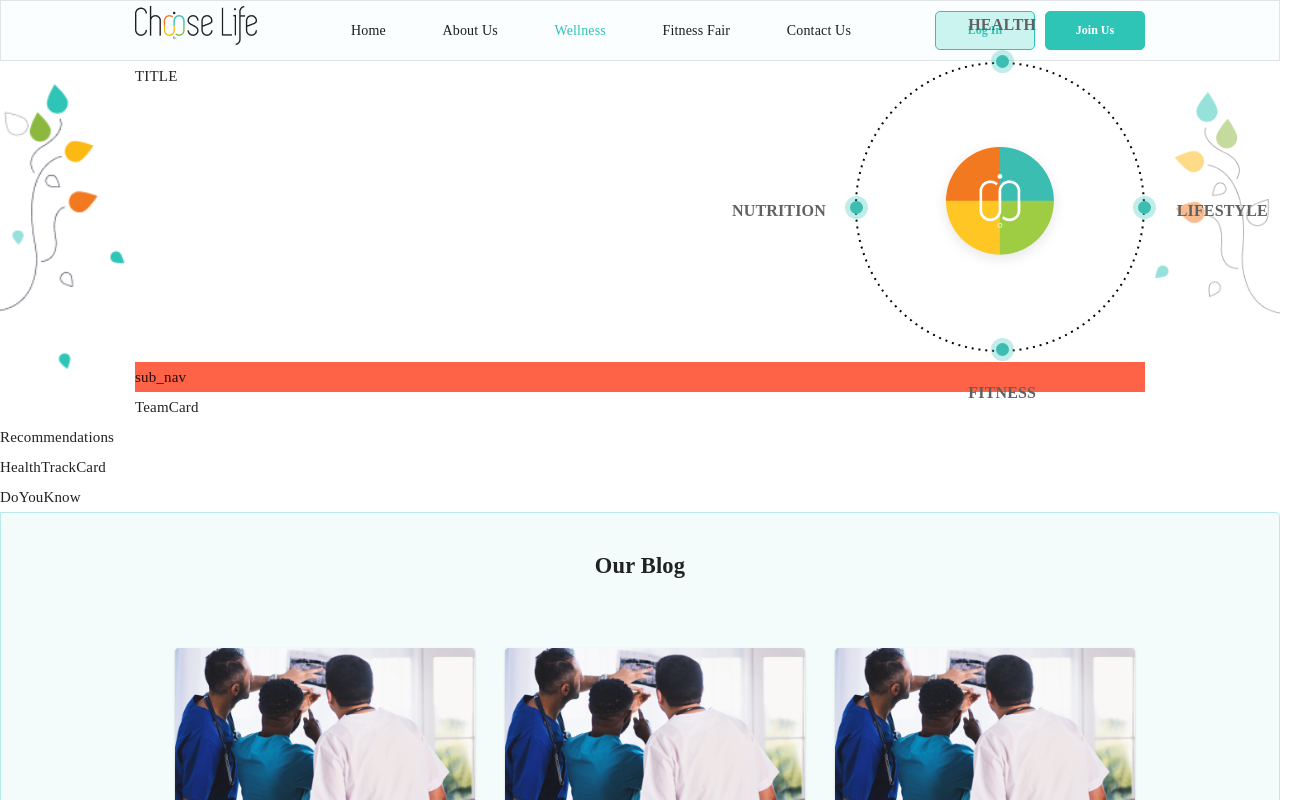
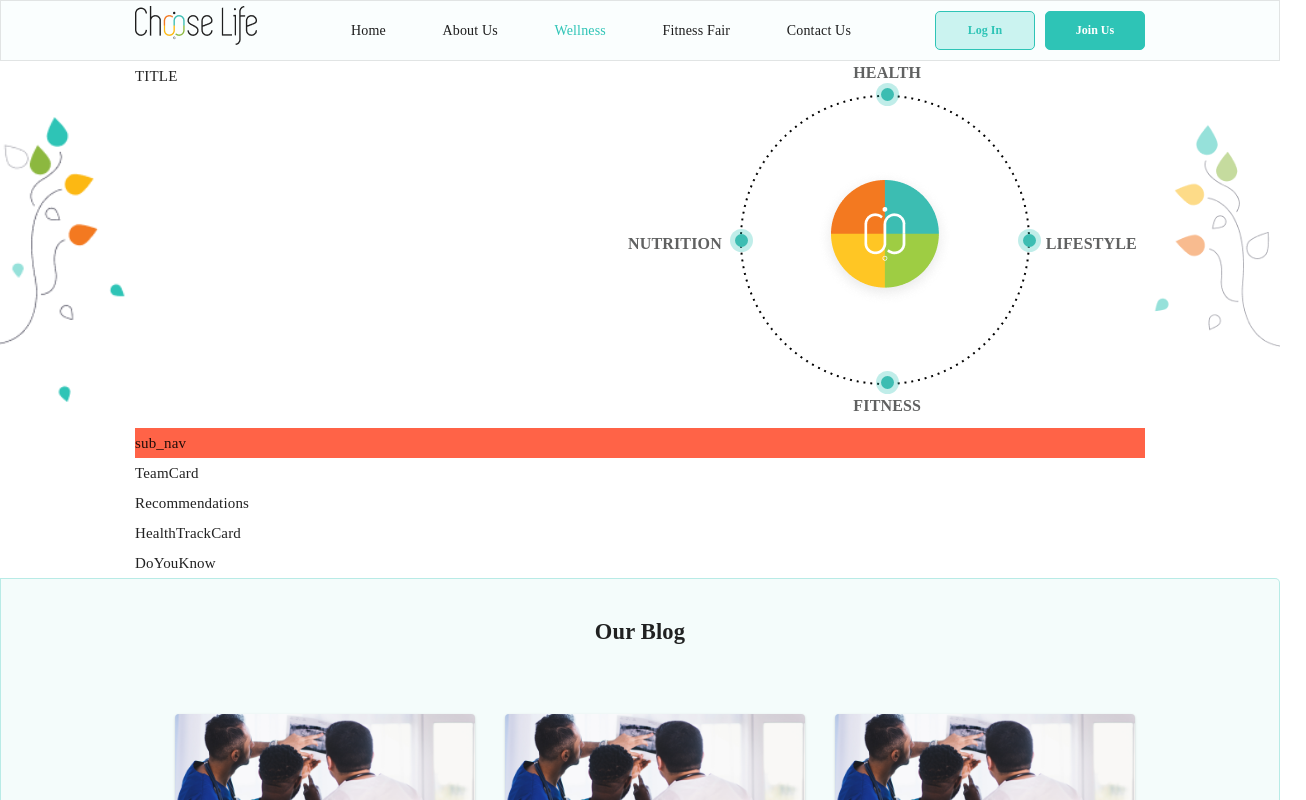
Before and after one commit to Kaeyz/react-app, a React (Create React App) app: page /wellness/individual/health in a window 1280 px wide. Shown: the top 800 px of the page, 1306 px wide, since content can reach past the window. Built offline with nearby package versions, Linux system fonts and the light colour scheme.

Commit message:
ADD: added components for wellness page

```diff
--- a/src/components/common/CircleCard.js
+++ b/src/components/common/CircleCard.js
@@ -9,6 +9,7 @@ import centerFrame from '../../assets/Frame.png';
 const Wrapper = styled.div`
 	justify-content: center;
 	display: flex;
+	padding: 3.3rem 11.5rem;
 	.circular {
 		position: relative;
 	}
@@ -68,24 +69,24 @@ const CircleCard = () => {
 				<img src={circle} alt="circular"  />
 				<div className="Parentnode Parentnode0">
 					<div className="node">
-						<h2 className="flex" style={{marginTop:'-4rem'}}>HEALTH</h2>
+						<h2 className="flex" style={{marginTop:'-2.5rem'}}>HEALTH</h2>
 					</div>
 				</div>
 				<div className="Parentnode Parentnode1">
 					<div className="node">
-						<h2 className="flex" style={{marginTop:'4rem'}}>FITNESS</h2>
+						<h2 className="flex" style={{marginTop:'2rem'}}>FITNESS</h2>
 
 					</div>
 				</div>
 				<div className="Parentnode Parentnode2">
 					<div className="node">
-						<h2 className="flex" style={{marginLeft:'-15.5rem'}}>NUTRITION</h2>
+						<h2 className="flex" style={{marginLeft:'-13.3rem'}}>NUTRITION</h2>
 
 					</div>
 				</div>
 				<div className="Parentnode Parentnode3">
 					<div className="node">
-						<h2 className="flex" style={{marginRight:'-15.5rem',}}>LIFESTYLE</h2>
+						<h2 className="flex" style={{marginRight:'-12.3rem',}}>LIFESTYLE</h2>
 
 					</div>
 				</div>
--- /dev/null
+++ b/src/components/wellness/individual/DoYouKnow.js
@@ -0,0 +1,27 @@
+import React from 'react';
+import Container from '../../common/Container';
+import styled from 'styled-components';
+
+//import PropTypes from 'prop-types';
+
+const Wrapper = styled.div`
+
+
+`;
+
+function DoYouKnow() {
+	return (
+		<Wrapper>
+			<Container>
+				{/* Code goes here */}
+				DoYouKnow
+			</Container>
+		</Wrapper>
+	);
+}
+
+DoYouKnow.propTypes = {
+
+};
+
+export default DoYouKnow;
--- /dev/null
+++ b/src/components/wellness/individual/HealthTrackCard.js
@@ -0,0 +1,27 @@
+import React from 'react';
+import Container from '../../common/Container';
+import styled from 'styled-components';
+
+//import PropTypes from 'prop-types';
+
+const Wrapper = styled.div`
+
+
+`;
+
+function HealthTrackCard() {
+	return (
+		<Wrapper>
+			<Container>
+				{/* Code goes here */}
+				HealthTrackCard
+			</Container>
+		</Wrapper>
+	);
+}
+
+HealthTrackCard.propTypes = {
+
+};
+
+export default HealthTrackCard;
--- /dev/null
+++ b/src/components/wellness/individual/Recommendations.js
@@ -0,0 +1,27 @@
+import React from 'react';
+import Container from '../../common/Container';
+import styled from 'styled-components';
+
+//import PropTypes from 'prop-types';
+
+const Wrapper = styled.div`
+
+
+`;
+
+function Recommendations() {
+	return (
+		<Wrapper>
+			<Container>
+				{/* 				Code goes here */}
+				Recommendations
+			</Container>
+		</Wrapper>
+	);
+}
+
+Recommendations.propTypes = {
+
+};
+
+export default Recommendations;
--- a/src/views/wellness/individual/Health.js
+++ b/src/views/wellness/individual/Health.js
@@ -4,15 +4,18 @@ import Subscribe from '../../../components/subscribe/Subscribe';
 import LatestBlog from '../../../components/blog/LatestBlog';
 import MainBanner from '../../../components/wellness/individual/MainBanner';
 import TeamCard from '../../../components/wellness/individual/TeamCard';
+import Recommendations from '../../../components/wellness/individual/Recommendations';
+import DoYouKnow from '../../../components/wellness/individual/DoYouKnow';
+import HealthTrackCard from '../../../components/wellness/individual/HealthTrackCard';
 
 const Health = () => {
 	return (
 		<AppLayout>
 			<MainBanner page="lifestyle"/>
 			<TeamCard />
-			<p>Recommendations</p>
-			<p>HealthTrackCard</p>
-			<p>DoYouKnow</p>
+			<Recommendations />
+			<HealthTrackCard />
+			<DoYouKnow />
 			<LatestBlog />
 			<Subscribe />
 		</AppLayout>
```
Also changed, not shown: src/views/ContactUs.js (deleted, +0 -11 lines), src/views/FitnessFair.js (deleted, +0 -11 lines), src/views/SignUp.js (deleted, +0 -19 lines). Lines whose indentation alone changed are shown as unchanged.
